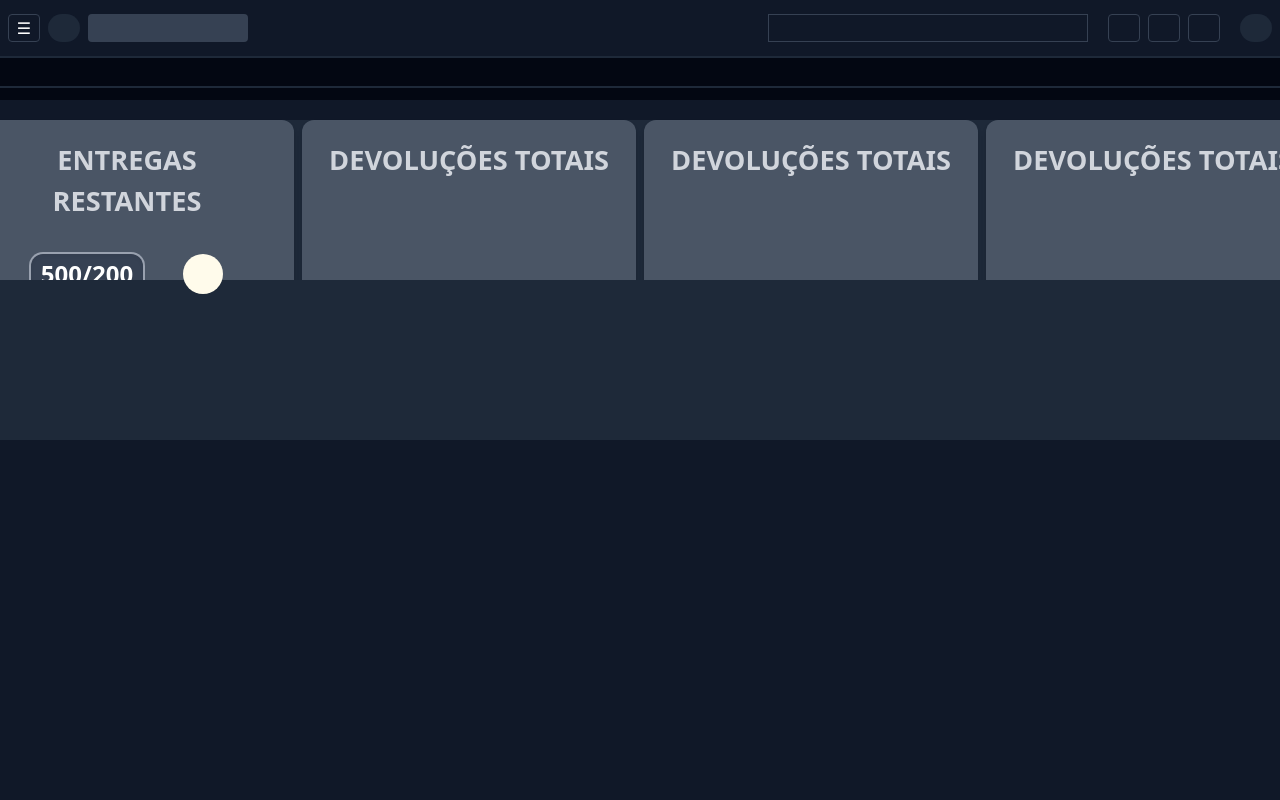
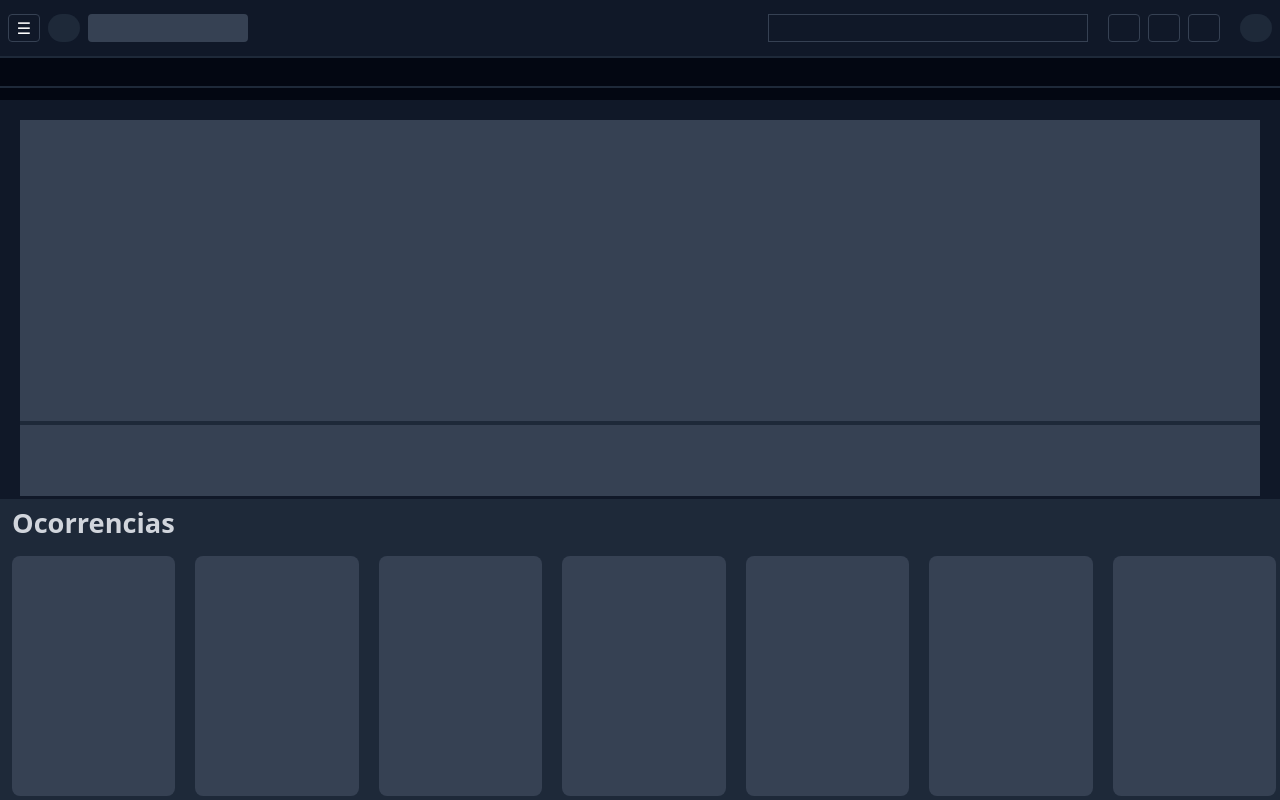
Before and after one commit to Luskahz/Ferramenta-Registro-Ocorrencias, a React (Vite) app: page / in a window 1280 px wide. Built offline with nearby package versions, Linux system fonts and the light colour scheme.

Commit message:
customizando o dashboard

```diff
--- a/src/components/background.jsx
+++ b/src/components/background.jsx
@@ -2,11 +2,7 @@ import React from "react";
 
 const Background = ({ children }) => {
   return (
-    <div
-      className={
-        "relative flex h-full min-h-screen w-full min-w-screen flex-col items-center justify-center bg-gray-950"
-      }
-    >
+    <div className="relative flex h-full min-h-screen w-full min-w-screen flex-col items-center justify-center bg-gray-950">
       {children}
     </div>
   );
--- a/src/components/pageElements/wrapper.jsx
+++ b/src/components/pageElements/wrapper.jsx
@@ -1,6 +1,6 @@
 export default function Wrapper({ children }) {
   return (
-    <div className="WRAPPER scrollbar-custom mt-25 flex max-w-screen flex-wrap items-center justify-center gap-4 overflow-y-auto bg-gray-900 p-5">
+    <div className="WRAPPER scrollbar-custom mt-25 flex max-w-screen flex-wrap items-center justify-center gap-4 overflow-y-hidden bg-gray-900 p-5">
       {children}
     </div>
   );
--- a/src/components/sidebar/sideMenuBar.jsx
+++ b/src/components/sidebar/sideMenuBar.jsx
@@ -4,7 +4,7 @@ import { Navlist } from "../navLinks/navList";
 const SideMenuBar = ({ onClose }) => {
   return (
     <div
-      className="sideBarLeft fixed top-0 right-0 bottom-0 left-0 z-50 bg-[rgba(16,24,40,0.5)]"
+      className="sideBarLeft fixed top-0 right-0 bottom-0 left-0 z-50 bg-[rgba(0,0,0,0.5)]"
       onClick={onClose}
     >
       <div
--- a/src/components/sidebar/userSideBar.jsx
+++ b/src/components/sidebar/userSideBar.jsx
@@ -3,7 +3,7 @@ import React from "react";
 const UserSideBar = ({ onClose }) => {
   return (
     <div
-      className="USER-SIDE-BAR fixed top-0 right-0 bottom-0 left-0 z-50 bg-[rgba(16,24,40,0.5)]"
+      className="USER-SIDE-BAR fixed top-0 right-0 bottom-0 left-0 z-50 bg-[rgba(0,0,0,0.5)]"
       onClick={onClose}
     >
       <div
--- /dev/null
+++ b/src/components/ui/ui-blocks/UccurrenceCard.jsx
@@ -0,0 +1,7 @@
+export default function UccurrenceCard({ children }) {
+    return (
+        <div className="OccurrenceCard size-[15rem] bg-gray-700 rounded-lg">
+            {children}
+        </div>
+    );
+  }
--- a/src/components/ui/ui-typography/primaryElementTitle.jsx
+++ b/src/components/ui/ui-typography/Title_M.jsx
@@ -1,4 +1,4 @@
-export default function PrimaryElementTitle({ children }) {
+export default function Title_M({ children }) {
     return (
       <h1 className="pb-6 text-gray-300 font-bold text-[1.7rem] text-center">
         {children}
--- /dev/null
+++ b/src/components/ui/ui-typography/Title_M_Left.jsx
@@ -0,0 +1,7 @@
+export default function Title_M_Left({ children }) {
+    return (
+      <h1 className="pb-3 text-gray-300 font-bold text-[1.7rem] text-start">
+        {children}
+      </h1>
+    );
+  }
--- a/src/pages/dashboard.jsx
+++ b/src/pages/dashboard.jsx
@@ -1,45 +1,50 @@
 import Background from "../components/background.jsx";
 import { GlobalElements } from "../components/pageElements/layout.jsx";
 import PrimaryElement from "../components/ui/ui-blocks/primaryElements.jsx";
-import PrimaryElementTitle from "../components/ui/ui-typography/primaryElementTitle.jsx";
+import Title_M from "../components/ui/ui-typography/Title_M.jsx";
+import Title_M_Left from "../components/ui/ui-typography/Title_M_Left.jsx";
+import { useState } from 'react';
+import UccurrenceCard from "../components/ui/ui-blocks/UccurrenceCard.jsx";
+
+import React from "react";
 function Dashboard() {
-  let TotDelivery = 500
-  let finalizedDelivery = 200;
+  const [hover, setHover] = useState(false);
+  let hOcorrencias = hover? 20 : 4
 
   return (
     <Background>
-      <GlobalElements>
-        <main className="CONTENT flex h-screen w-screen flex-col justify-baseline items-center">
-          <div className="FIRST_LINE grid h-[10rem] w-[85rem] grid-cols-1 gap-2 bg-gray-800 sm:grid-cols-2 md:grid-cols-4">
-          <PrimaryElement>
-          <PrimaryElementTitle>ENTREGAS RESTANTES</PrimaryElementTitle>
-            <div className="flex flex-row items-center justify-center gap-10 p-2 w-full">
-                <h2 className="text-white text-2xl font-bold bg-gray-700 rounded-xl w-28 h-10 flex items-center justify-center shadow-inner ring-2 ring-gray-400">
-                {`${TotDelivery}/${finalizedDelivery}`}
-                </h2>
-                <div className="w-10 h-10 relative bg-amber-50 rounded-full">
-                </div>
-              </div>
-          </PrimaryElement>
+      <GlobalElements >
+        <main className="CONTENT gap-3 flex h-screen w-screen flex-col justify-baseline items-center">
+          <div className="w-full h-full bg-gray-800 flex flex-col gap-1 rounded-lg">
+            <div className="flex gap-2 w-full h-[18.8rem] bg-gray-700">
+            </div>
+            <div className="flex gap-2 w-full h-[18.8rem] bg-gray-700">
+            </div>
 
-            <PrimaryElement>
-             <PrimaryElementTitle>DEVOLUÇÕES TOTAIS</PrimaryElementTitle>
-
-            </PrimaryElement>
-            <PrimaryElement>
-             <PrimaryElementTitle>DEVOLUÇÕES TOTAIS</PrimaryElementTitle>
-
-            </PrimaryElement>
-            <PrimaryElement>
-             <PrimaryElementTitle>DEVOLUÇÕES TOTAIS</PrimaryElementTitle>
-
-            </PrimaryElement>
           </div>
-          <div className="SECOND_LINE grid h-[10rem] w-[85rem] grid-cols-1 gap-2 bg-gray-800 sm:grid-cols-2 md:grid-cols-4 ">
 
 
+
+
+
+          <div className={`Occurrences z-0 p-1 pl-3 bg-gray-800 border-t-3 border-gray-900 w-full h-[${hOcorrencias}rem] absolute bottom-0 transition-all duration-300`}
+          onMouseEnter = {() => setHover(true)}
+          onMouseLeave = {()=> setHover(false)}
+          >
+            <Title_M_Left>Ocorrencias</Title_M_Left>
+            <div className="OccurrencesList flex gap-5 overflow-x-auto">
+              <UccurrenceCard></UccurrenceCard>
+              <UccurrenceCard></UccurrenceCard>
+              <UccurrenceCard></UccurrenceCard>
+              <UccurrenceCard></UccurrenceCard>
+              <UccurrenceCard></UccurrenceCard>
+              <UccurrenceCard></UccurrenceCard>
+              <UccurrenceCard></UccurrenceCard>
+
+            </div>
           </div>
         </main>
+
       </GlobalElements>
     </Background>
   );
```
